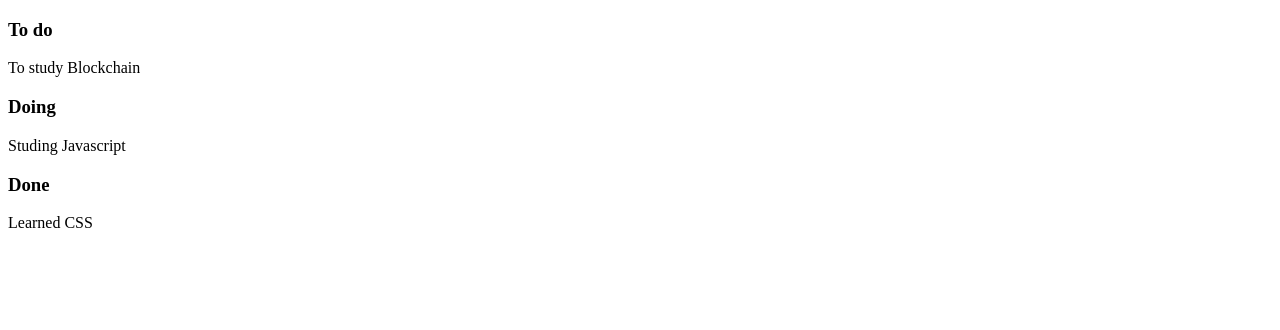
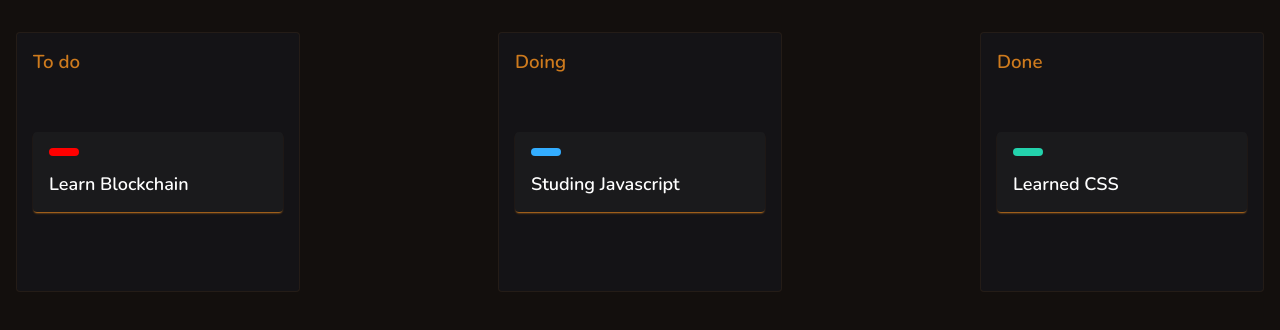
Before and after one commit to rafaelramos64/drag-and-drop, a plain HTML site: page index.html in a window 1280 px wide. Drawn offline with nearby package versions, Linux system fonts and the light colour scheme.

Commit message:
final inicial project

```diff
--- a/index.html
+++ b/index.html
@@ -4,17 +4,23 @@
     <meta charset="UTF-8">
     <meta name="viewport" content="width=device-width, initial, initial-scale=1.0">
     <title>Simple Kanban Board</title>
+
+    <link rel="stylesheet" href="style.css">
+
+    <link rel="preconnect" href="https://fonts.googleapis.com">
+    <link rel="preconnect" href="https://fonts.gstatic.com" crossorigin>
+    <link href="https://fonts.googleapis.com/css2?family=Fira+Code&family=Nunito:ital,wght@0,300;0,600;1,300;1,600;1,800&display=swap" rel="stylesheet">
   </head>
 
   <body>
-    <div class="bords">
+    <div class="boards">
       <div class="board">
         <h3>To do</h3>
 
-        <div class="board__dropzone" draggable="true">
-          <div class="board__card">
-            <div class="board__card-status"></div>
-            <div class="board__card-content">To study Blockchain</div>
+        <div class="dropzone">
+          <div class="card" draggable="true">
+            <div class="card-status red"></div>
+            <div class="card-content">Learn Blockchain</div>
           </div>
         </div>
       </div>
@@ -22,10 +28,10 @@
       <div class="board">
         <h3>Doing</h3>
 
-        <div class="board__dropzone" draggable="true">
-          <div class="board__card">
-            <div class="board__card-status"></div>
-            <div class="board__card-content">Studing Javascript</div>
+        <div class="dropzone">
+          <div class="card" draggable="true">
+            <div class="card-status blue"></div>
+            <div class="card-content">Studing Javascript</div>
           </div>
         </div>
       </div>
@@ -33,13 +39,15 @@
       <div class="board">
         <h3>Done</h3>
 
-        <div class="board__dropzone" draggable="true">
-          <div class="board__card">
-            <div class="board__card-status"></div>
-            <div class="board__card-content">Learned CSS</div>
+        <div class="dropzone">
+          <div class="card" draggable="true">
+            <div class="card-status green"></div>
+            <div class="card-content">Learned CSS</div>
           </div>
         </div>
       </div>
     </div>
+
+    <script src="main.js" defer></script>
   </body>
 </html>
--- a/main.js
+++ b/main.js
@@ -0,0 +1,51 @@
+const cards = document.querySelectorAll('.card')
+const dropzones = document.querySelectorAll('.dropzone')
+
+cards.forEach(card => {
+  card.addEventListener('dragstart', dragstart)
+  card.addEventListener('drag', drag)
+  card.addEventListener('dragend', dragend)
+})
+
+function dragstart () {
+  dropzones.forEach(dropzone => dropzone.classList.add('highlight'))
+
+  this.classList.add('is-dragging')
+}
+
+function drag () {
+
+}
+
+function dragend () {
+  dropzones.forEach(dropzone => dropzone.classList.remove('highlight'))
+
+  this.classList.remove('is-dragging')
+}
+
+dropzones.forEach(dropzone => {
+  dropzone.addEventListener('dragenter', dragenter)
+  dropzone.addEventListener('dragover', dragover)
+  dropzone.addEventListener('dragleave', dragleave)
+  dropzone.addEventListener('drop', drop)
+})
+
+function dragenter () {
+
+}
+
+function dragover () {
+  this.classList.add('over')
+
+  const cardBeingDragged = document.querySelector('.is-dragging')
+
+  this.appendChild(cardBeingDragged)
+}
+
+function dragleave () {
+  this.classList.remove('over')
+}
+
+function drop () {
+  this.classList.remove('over')
+}
--- /dev/null
+++ b/style.css
@@ -0,0 +1,90 @@
+* {
+  box-sizing: border-box;
+}
+
+body, p, h1, h2, h3, h4, h5, h6 {
+  padding: 0;
+  margin: 0;
+}
+
+html {
+  font-size: 16px;
+  font-family: 'Nunito';
+}
+
+body {
+  background-color: #130f0d;
+  color: #fff;
+}
+
+.boards {
+  display: flex;
+  justify-content: space-between;
+  margin-top: 32px;
+}
+
+.board {
+  background-color: #141316;
+  border: 1px solid #fd951f11;
+  border-radius: 4px;
+  margin: 0 16px;
+}
+
+.board h3 {
+  padding: 16px;
+  color: #fd951fcc;
+}
+
+.dropzone {
+  padding: 16px;
+  min-width: 282px;
+  min-height: 200px;
+}
+
+.card {
+  cursor: pointer;
+  background-color: #1a1a1c;
+  padding: 16px;
+  box-shadow: 0 2px 2px -1px #fd951fcc;
+  width: 250px;
+  margin: 25px 0;
+  border-radius: 4px;
+  font-weight: 600;
+  font-size: 1.125rem;
+}
+
+.card-status {
+  width: 30px;
+  height: 8px;
+  margin-bottom: 16px;
+  border-radius: 8px;
+}
+
+.card-status.red {
+  background-color: red;
+}
+
+.card-status.blue {
+  background-color:#33adff;
+}
+
+.card-status.green {
+  background-color: #23d2ac;
+}
+
+.highlight {
+  background-color: #fd951f08;
+}
+
+.card, .dropzone {
+  transition: 0.4s;
+}
+
+.is-dragging {
+  cursor: move;
+  opacity: 0.3;
+}
+
+.over {
+  background-color: #4cd13711;
+}
```
Also changed, not shown: main.css (deleted).
